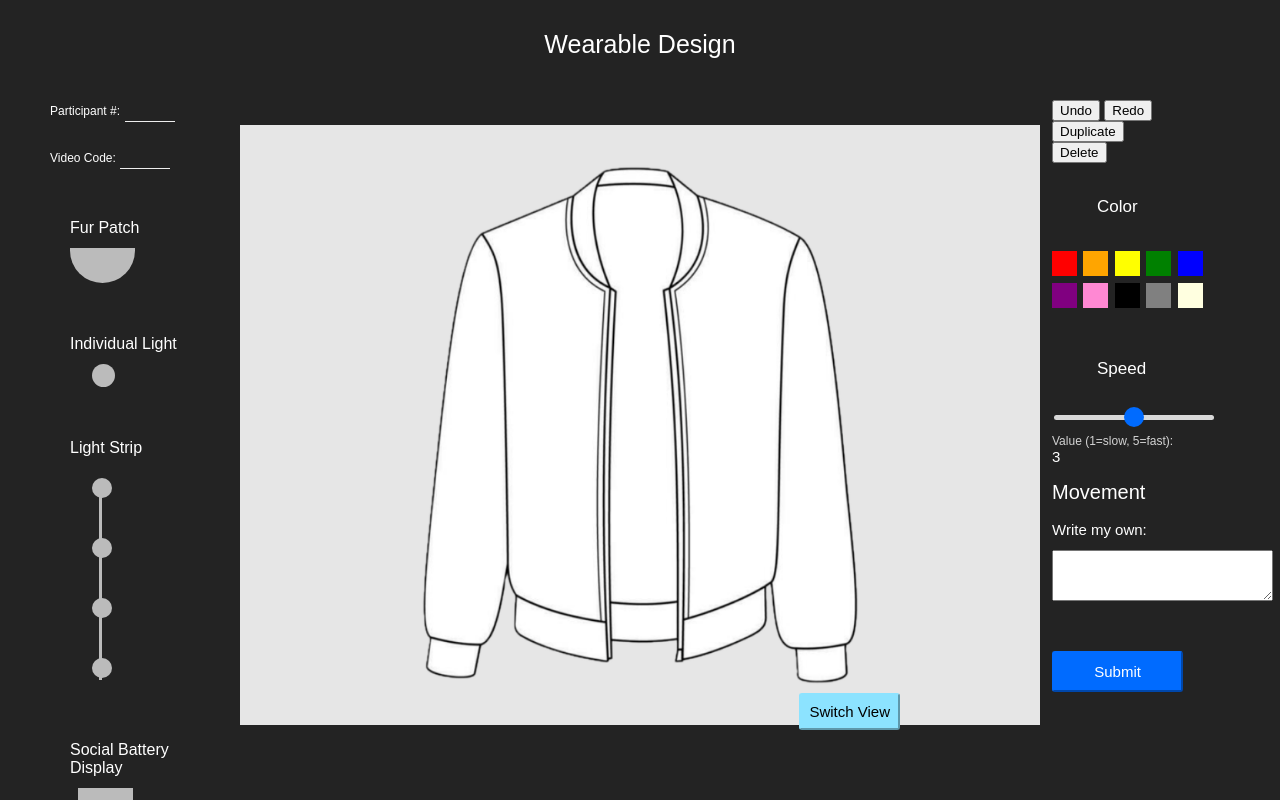
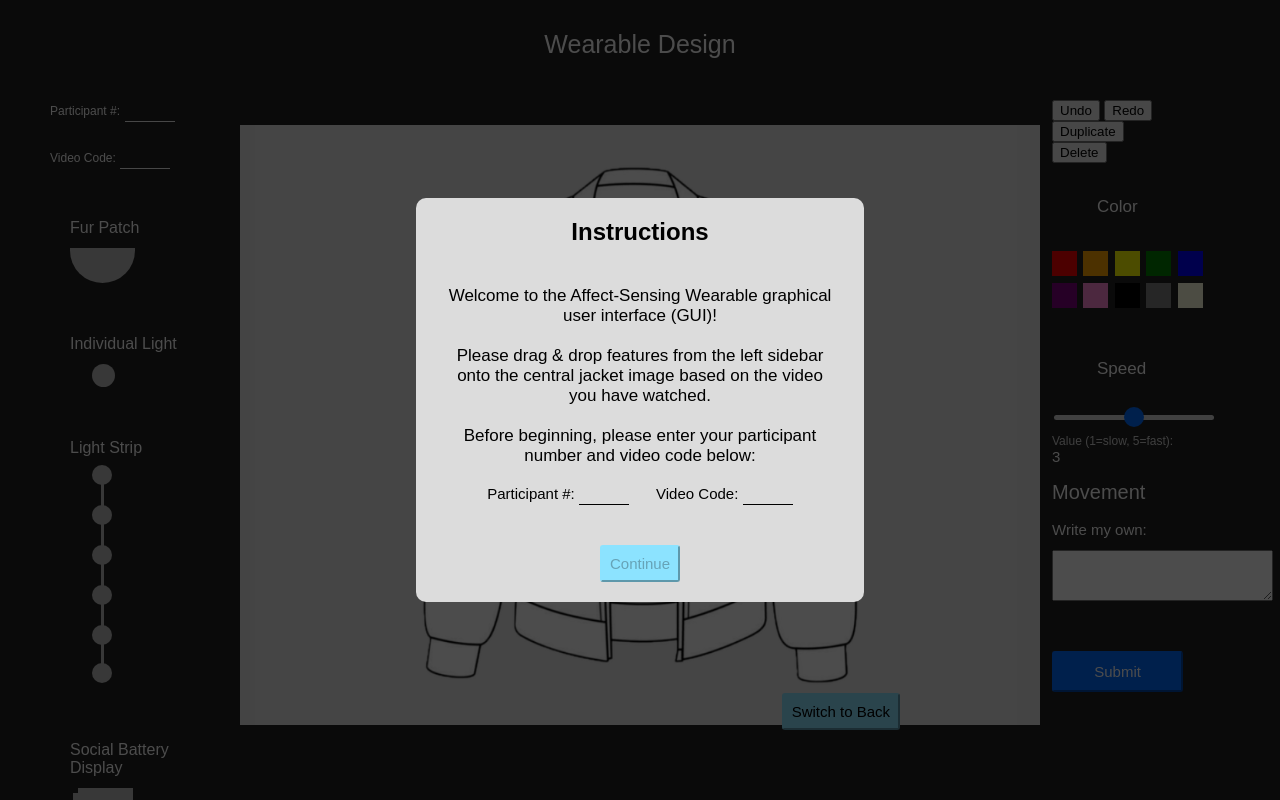
Before and after one commit to SaPHaRI-Lab/ASW-GUI, a plain HTML site: page asw-alice/public/index.html in a window 1280 px wide. Drawn offline with Linux system fonts and the light colour scheme.

Commit message:
added starting popup, visual changes

```diff
--- a/asw-alice/public/index.html
+++ b/asw-alice/public/index.html
@@ -2,12 +2,26 @@
 <script src="script.js"></script>
 <h1 id="title">Wearable Design</h1>
 <body>
+  <div class="popup">
+    <div class="popup-instructions">
+    <h2>Instructions</h2>
+    <p id="popup-text"><br>Welcome to the Affect-Sensing Wearable graphical user interface (GUI)!</br><br>Please drag & drop features from the left sidebar onto the central jacket image based on the video you have watched.</br><br>Before beginning, please enter your participant number and video code below:</br></p>
+    <div class="popup-identifiers">
+      <label for="participant1" id="pNum1">Participant #:</label>
+      <input type="text" id="participant1"/>
+      <label for="videoNum1" id="vNum1">Video Code:</label>
+      <input type="text" id="videoNum1"/>
+    </div>
+    <button id="continue-button" disabled onclick="continueToGUI()">Continue</button>
+  </div>
+  </div>
   <div class="container">
     <div class="box">
       <div class="jacketbox" id="jacketbox">
-        <img src="jacketfront.png" id="jacket-front" ondrop="drop(event)" ondragover="dragOver(event)"/>
-        <img src="jacketback.png" id="jacket-back" ondrop="drop(event)" ondragover="dragOver(event)" style="display: none;" />
-        <button id="switch-view" onclick="switchView()">Switch View</button>
+        <img src="jacketfront.png" id="jacket-front" draggable="false" ondrop="drop(event)" ondragover="dragOver(event)"/>
+        <img src="jacketback.png" id="jacket-back" draggable="false" ondrop="drop(event)" ondragover="dragOver(event)" style="display: none;" />
+        <button id="back-view" onclick="switchView()">Switch to Back</button>
+        <button id="front-view" onclick="switchView()" style="display: none;">Switch to Front</button>
       </div>
     </div>
     <div class="sidebar">
@@ -31,14 +45,24 @@
         <div class="item-container" id="light-strip-cont">
           <div class="light-strip" id="light-strip" draggable="true" ondragstart="drag(event)">
             <div class="rectangle"></div>
-            <div class="circle" style="top:10px;"></div>
-            <div class="circle" style="top:70px;"></div>
-            <div class="circle" style="top:130px;"></div>
-            <div class="circle" style="top:190px;"></div>
+            <div class="circle" style="top:-3px;"></div>
+            <div class="circle" style="top:37px;"></div>
+            <div class="circle" style="top:77px;"></div>
+            <div class="circle" style="top:117px;"></div>
+            <div class="circle" style="top:157px;"></div>
+            <div class="circle" style="top:195px;"></div>
           </div>
         </div>
       </div>
       <div class="option">Social Battery Display
+        <div class="item-container" id="battery-cont">
+          <div class="battery" id="battery" draggable="true" ondragstart="drag(event)">
+            <div class="battery1"></div>
+            <div class="battery2"></div>
+          </div>
+        </div>
+      </div>
+      <div class="option">Display Screen
         <div class="item-container" id="display-cont">
           <div class="display" id="display" draggable="true" ondragstart="drag(event)"></div>
         </div>
--- a/asw-alice/public/script.js
+++ b/asw-alice/public/script.js
@@ -15,6 +15,8 @@ function switchView() {
         front.style.display = 'none';
         back.style.display = 'block';
         currView = "back";
+        document.getElementById('front-view').style.display = 'block';
+        document.getElementById('back-view').style.display = 'none';
     } else {
         for (let i = 0; i < frontItems.length; i++) {
             frontItems[i].style.display = 'block';
@@ -25,6 +27,8 @@ function switchView() {
         front.style.display = 'block';
         back.style.display = 'none';
         currView = "front";
+        document.getElementById('back-view').style.display = 'block';
+        document.getElementById('front-view').style.display = 'none';
     }
 }
 
@@ -258,6 +262,23 @@ document.addEventListener('DOMContentLoaded', function() {
             deleteItem();
         }
     });
+    //user input for popup
+    const p1 = document.getElementById("participant1");
+    const vN1 = document.getElementById("videoNum1")
+    p1.addEventListener('input', function() {
+        if ((p1.value != "") && (vN1.value != "")) {
+            document.getElementById("continue-button").disabled = false;
+        } else {
+            document.getElementById("continue-button").disabled = true;
+        }
+    });
+    vN1.addEventListener('input', function() {
+        if ((p1.value != "") && (vN1.value != "")) {
+            document.getElementById("continue-button").disabled = false;
+        } else {
+            document.getElementById("continue-button").disabled = true;
+        }
+    });
 });
 
 function flashAnimation(item, flashPattern) {
@@ -420,6 +441,12 @@ function deleteItem() {
     }
 }
 
+function continueToGUI() {
+    document.querySelector(".popup").style.display = 'none';
+    document.getElementById("participant").value = document.getElementById("participant1").value;
+    document.getElementById("videoNum").value = document.getElementById("videoNum1").value;
+}
+
 //test --> also going to change this
 function saveFile() {
     const participantNum = document.getElementById('participant').value;
--- a/asw-alice/public/style.css
+++ b/asw-alice/public/style.css
@@ -18,6 +18,80 @@ h1 {
   top: 10px;
   font-weight: normal;
   color: white;
+}
+
+.popup {
+  position: fixed;
+  display: flex;
+  background: rgba(0, 0, 0, 0.7);
+  justify-content: center;
+  align-items: center;
+  width: 100%;
+  height: 100%;
+  z-index: 1000;
+}
+.popup-instructions {
+  background: #dcdcdc;
+  text-align: center;
+  border-radius: 10px;
+  width: 35%;
+}
+#popup-text {
+  color: black;
+  font-size: 17px;
+  padding-left: 7%;
+  padding-right: 7%;
+}
+.popup-identifiers {
+  margin-bottom: 40px;
+}
+#participant1 {
+  background-color: transparent;
+  color: black;
+  outline: none;
+  outline-style: none;
+  border-top: none;
+  border-left: none;
+  border-right: none;
+  border-bottom: solid black 1px;
+  padding: 3px 10px;
+  width: 50px;
+}
+#pNum1, #vNum1 {
+  font-size: 15px;
+  color: black;
+}
+#pNum1, #participant1 {
+  display: inline-block;
+  vertical-align: middle;
+}
+#participant1 {
+  margin-right: 5%;
+}
+#videoNum1 {
+  background-color: transparent;
+  color: black;
+  outline: none;
+  outline-style: none;
+  border-top: none;
+  border-left: none;
+  border-right: none;
+  border-bottom: solid black 1px;
+  padding: 3px 10px;
+  width: 50px;
+}
+#vNum1, #videoNum1 {
+  display: inline-block;
+  vertical-align: middle;
+}
+#continue-button {
+  cursor: pointer;
+  background-color: #8CE3FF;
+  border-radius: 3px;
+  border-color: #8CE3FF;
+  padding: 8px;
+  font-size: 15px;
+  margin-bottom: 20px;
 }
 
 .box {
@@ -157,7 +231,19 @@ h1 {
   z-index: 1;
 }
 
-#switch-view {
+#back-view {
+  position: absolute;
+  bottom: 70px;
+  right: 380px;
+  z-index: 10;
+  cursor: pointer;
+  background-color: #8CE3FF;
+  border-radius: 3px;
+  border-color: #8CE3FF;
+  padding: 8px;
+  font-size: 15px;
+}
+#front-view {
   position: absolute;
   bottom: 70px;
   right: 380px;
@@ -317,8 +403,9 @@ h1 {
   width: 3px;
   height: 200px;
   background-color: #bbb;
-  left: 7px;
+  left: 8.5px;
   margin-top: 50%;
+  cursor: grab;
 }
 
 .circle {
@@ -328,6 +415,39 @@ h1 {
   background-color: #bbb;
   border-radius: 50%;
   left: 0;
+  cursor: grab;
+}
+
+#battery {
+  position: relative;
+  height: 25px;
+  width: 55px;
+  cursor: grab;
+}
+#battery-cont {
+  margin-left: 7%;
+}
+
+.battery1 {
+  position: absolute;
+  height: 25px;
+  width: 55px;
+  background-color: #bbb;
+  top: 0;
+  left: 0;
+  cursor: grab;
+}
+
+.battery2 {
+  position: absolute;
+  height: 14px;
+  width: 10px;
+  background-color: #bbb;
+  /*left: -4px;
+  margin-top: 10%;*/
+  top: 5px;
+  left: -5px;
+  cursor: grab;
 }
 
 .display {
@@ -338,14 +458,6 @@ h1 {
 }
 #display-cont {
   margin-left: 7%;
-}
-
-.circleV {
-  position: absolute;
-  width: 20px;
-  height: 20px;
-  background-color: #bbb;
-  border-radius: 50%;
 }
 
 #speaker {
@@ -365,6 +477,7 @@ h1 {
   height: 15px;
   background-color: #bbb;
   left: 3px;
+  cursor: grab;
 }
 
 .trapezoid {
@@ -374,6 +487,7 @@ h1 {
 	border-right: 10px solid transparent;
   border-bottom: 15px solid #bbb;
   transform: rotate(270deg);
+  cursor: grab;
 }
 
 .other {
```
